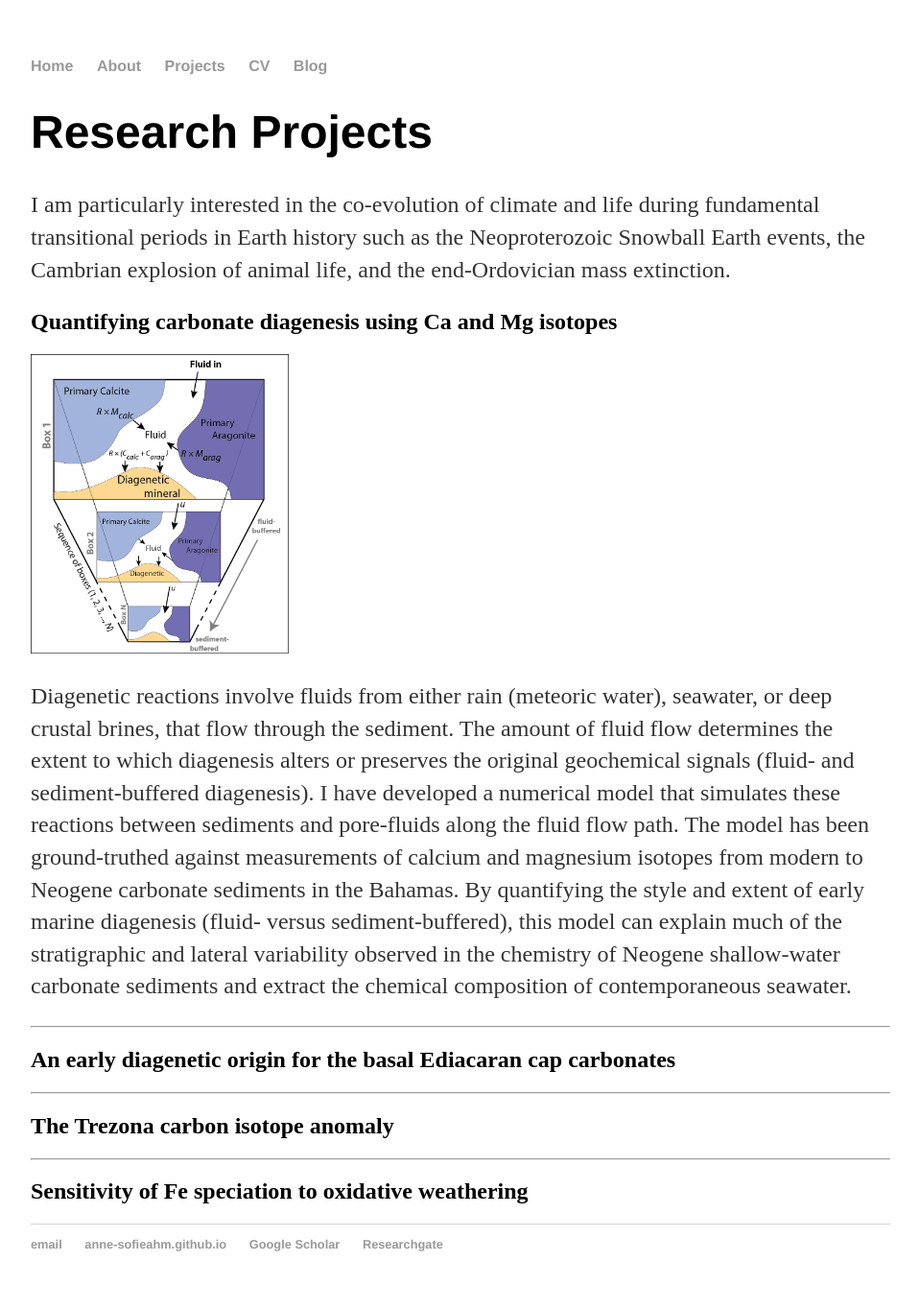
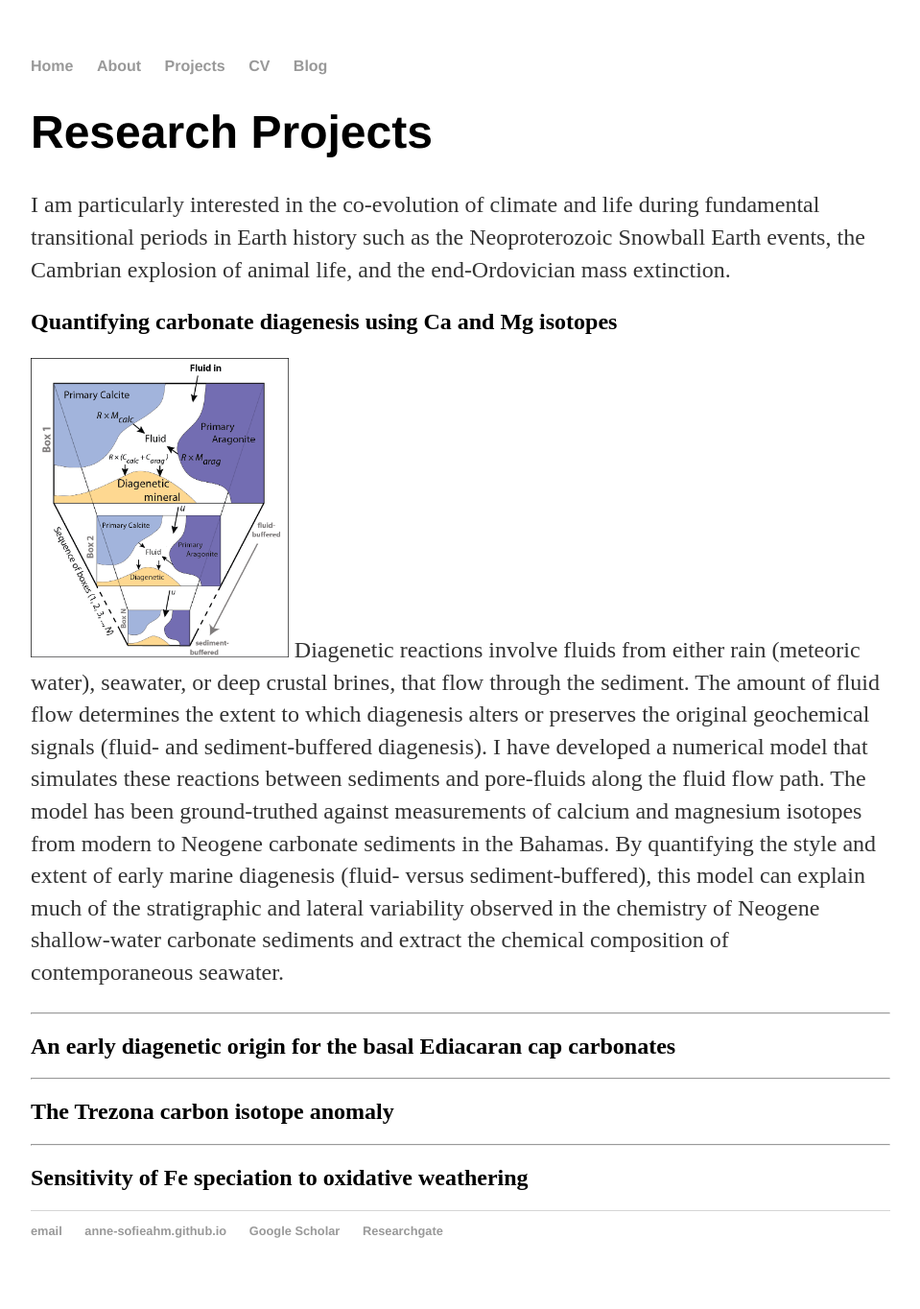
Before and after one commit to Anne-SofieAhm/Anne-SofieAhm.github.io, a Jekyll site: the page built from projects/index.html, in a window 1280 px wide. Shown: the whole page at 96% size, without its empty margins (160-1119 px from the left). Built offline with Jekyll 4.4.1, drawn with Linux system fonts in a browser that asks for light colours.

Commit message:
Update index.html

```diff
--- a/projects/index.html
+++ b/projects/index.html
@@ -11,8 +11,9 @@
   end-Ordovician mass extinction.</p>
 
 <h2>Quantifying carbonate diagenesis using Ca and Mg isotopes</h2>
+<p>
 <img src="../Fig1_boxmodel_b.png" width="30%" align=”right”/>
-<p>Diagenetic reactions involve fluids from either rain (meteoric water), seawater,
+Diagenetic reactions involve fluids from either rain (meteoric water), seawater,
   or deep crustal brines, that flow through the sediment. The amount of fluid flow
   determines the extent to which diagenesis alters or preserves the original geochemical
   signals (fluid- and sediment-buffered diagenesis). I have developed a numerical
```
